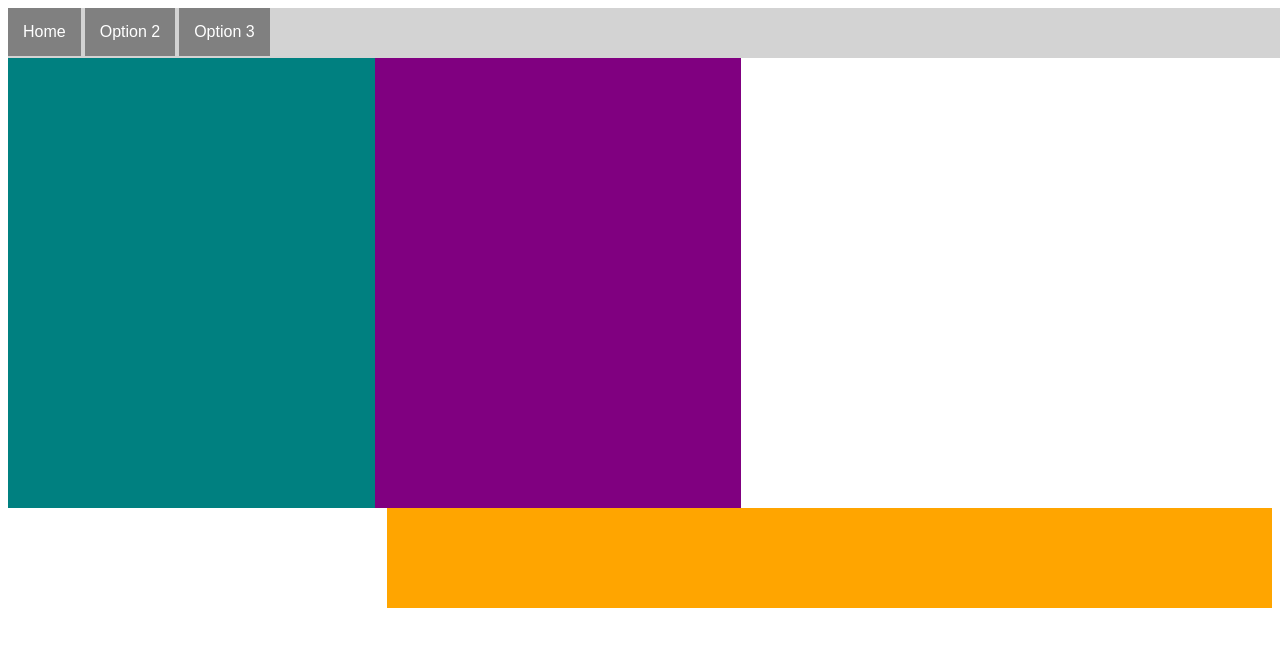
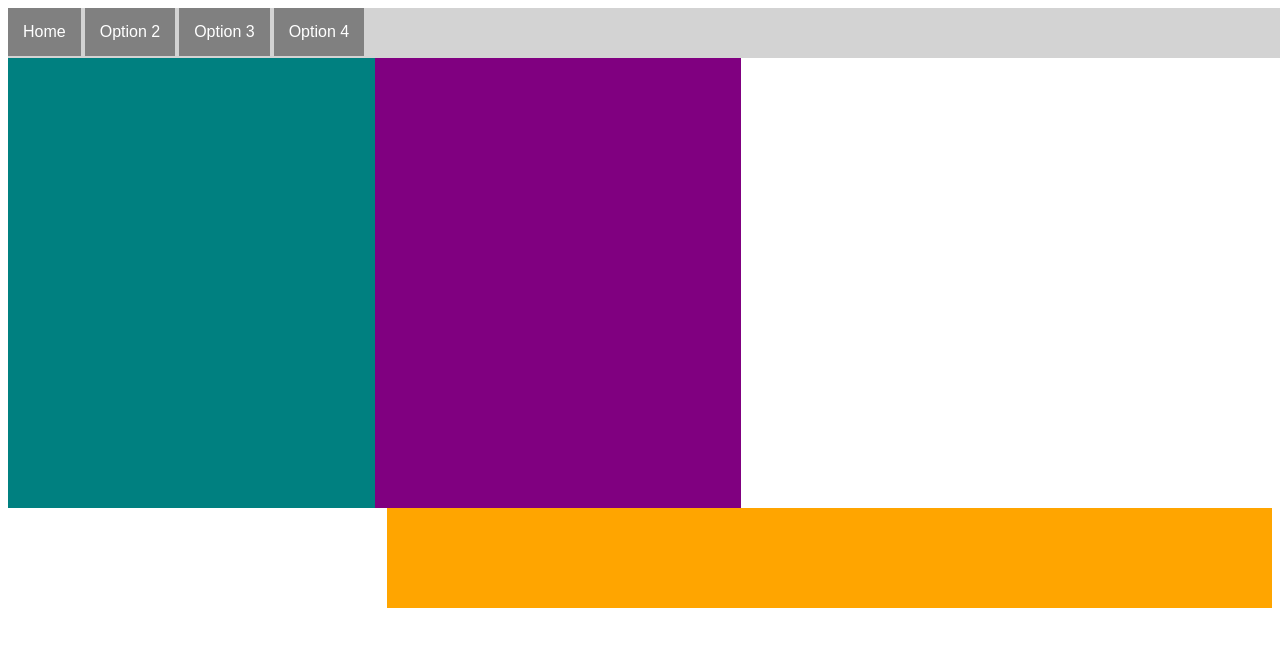
Before and after one commit to ahornibrook/My_First-Repo, a plain HTML site: page index.html in a window 1280 px wide. Drawn offline with Linux system fonts and the light colour scheme.

Commit message:
added option in nav

```diff
--- a/index.html
+++ b/index.html
@@ -9,6 +9,7 @@
     <div class="navBar">Home</div>
     <div class="navBar">Option 2</div>
     <div class="navBar">Option 3</div>
+    <div class="navBar">Option 4</div>
   </section>
 
   <section class="mainContent">
```
